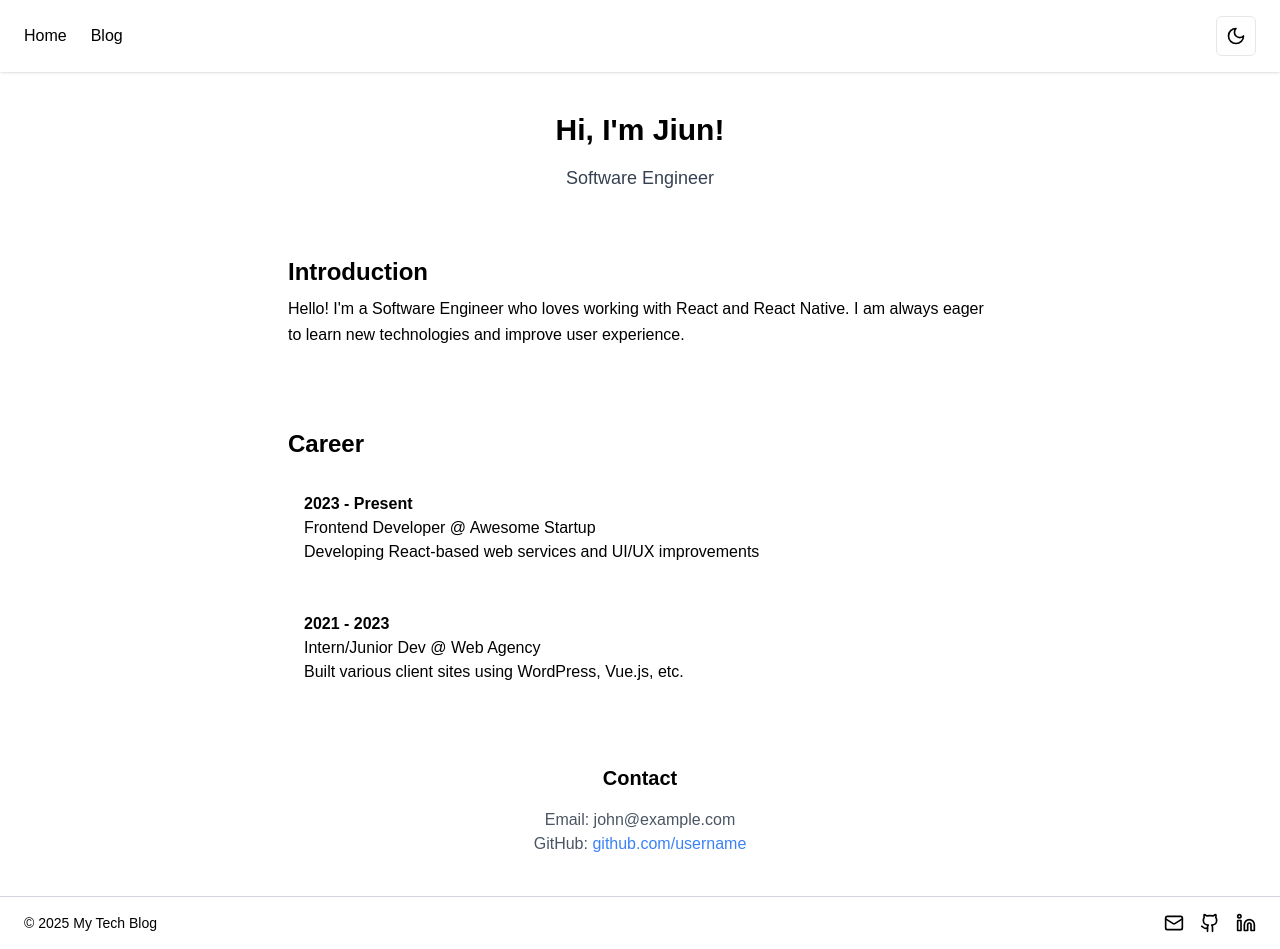
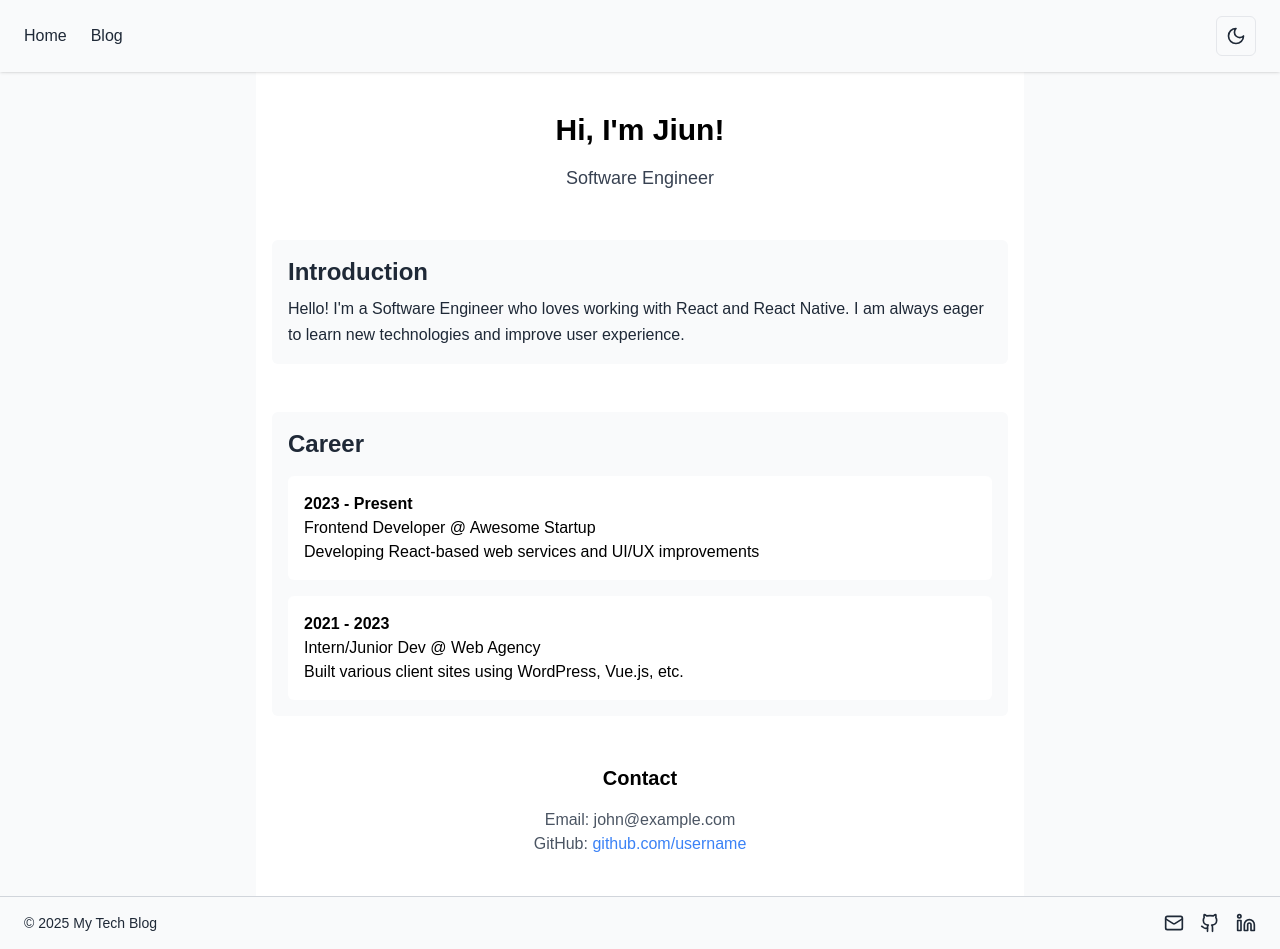
Before and after one commit to jiunshinn/jiun.me, a Next.js app: page / in a window 1280 px wide. Built offline with nearby package versions, Linux system fonts and the light colour scheme.

Commit message:
change color theme

```diff
--- a/tailwind.config.ts
+++ b/tailwind.config.ts
@@ -14,10 +14,10 @@ const config: Config = {
         sans: ["Inter", ...defaultTheme.fontFamily.sans],
       },
       colors: {
-        lightBg: "#ffffff",
-        lightText: "#000000",
-        darkBg: "#181818",
-        darkText: "#ffffff",
+        lightBg: "#f9fafb",
+        lightText: "#1f2937",
+        darkBg: "#1f2937",
+        darkText: "#f9fafb",
         accent: {
           DEFAULT: "#3b82f6",
           hover: "#2563eb",
```
Also changed, not shown: src/app/layout.tsx (+9 -1 lines).
